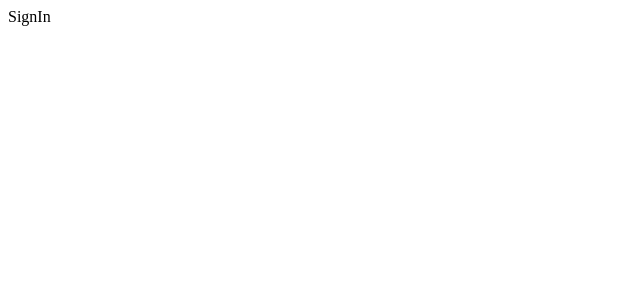
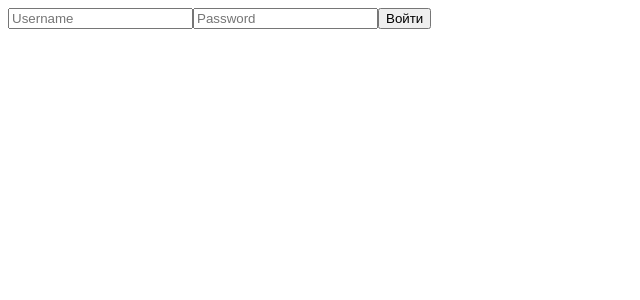
Before and after one commit to apple-xrum/verba-test, a React (Create React App) app: page /signin in a window 1280 px wide. Shown: the top 300 px of the page, without its empty margins (0-640 px from the left). Built offline with nearby package versions, Linux system fonts and the light colour scheme.

Commit message:
Добавлен контекст авторизации пользователя

```diff
--- a/src/App.tsx
+++ b/src/App.tsx
@@ -1,11 +1,11 @@
-import React from 'react';
+import React, { useContext } from 'react';
 import { Routes, Route, Navigate } from 'react-router-dom';
 import SignIn from './components/SignIn';
 import TodoList from './components/TodoList';
+import { AuthContext } from './context/AuthContext';
 
 function App() {
-  //const isLoggedIn = localStorage.getItem('isLoggedIn') === 'true';
-  const isLoggedIn = true;
+  const { isLoggedIn } = useContext(AuthContext)!;
 
   return (
     <div>
--- a/src/components/SignIn.tsx
+++ b/src/components/SignIn.tsx
@@ -1,10 +1,40 @@
-import React from 'react';
+import React, { useState, useContext } from 'react';
+import { useNavigate } from 'react-router-dom';
+import { AuthContext } from '../context/AuthContext';
 
 const SignIn: React.FC = () => {
+  const [username, setUsername] = useState('');
+  const [password, setPassword] = useState('');
+  const navigate = useNavigate();
+  const { setIsLoggedIn } = useContext(AuthContext)!;
+
+  const handleSignIn = (e: React.FormEvent<HTMLFormElement>) => {
+    e.preventDefault();
+    if (username === 'admin' && password === 'admin') {
+      localStorage.setItem('isLoggedIn', 'true');
+      setIsLoggedIn(true);
+      navigate('/');
+    } else {
+      alert('Неверный логин или пароль');
+    }
+  }
+
   return (
-    <div>
-      SignIn
-    </div>
+    <form onSubmit={handleSignIn}>
+      <input
+        type="text"
+        placeholder="Username"
+        value={username}
+        onChange={(e) => setUsername(e.target.value)}
+      />
+      <input
+        type="password"
+        placeholder="Password"
+        value={password}
+        onChange={(e) => setPassword(e.target.value)}
+      />
+      <button type='submit'>Войти</button>
+    </form>
   );
 };
 
--- /dev/null
+++ b/src/context/AuthContext.tsx
@@ -0,0 +1,22 @@
+import React, { createContext, useState, ReactNode } from 'react';
+
+type AuthContextType = {
+  isLoggedIn: boolean;
+  setIsLoggedIn: (isLoggedIn: boolean) => void;
+}
+
+export const AuthContext = createContext<AuthContextType | undefined>(undefined);
+
+type AuthProviderProps = {
+  children: ReactNode;
+}
+
+export const AuthProvider: React.FC<AuthProviderProps> = ({ children }) => {
+  const [isLoggedIn, setIsLoggedIn] = useState(localStorage.getItem('isLoggedIn') === 'true');
+
+  return (
+    <AuthContext.Provider value={{ isLoggedIn, setIsLoggedIn }}>
+      {children}
+    </AuthContext.Provider>
+  );
+};
--- a/src/index.tsx
+++ b/src/index.tsx
@@ -3,6 +3,7 @@ import ReactDOM from 'react-dom/client';
 import { BrowserRouter } from 'react-router-dom';
 import { Provider } from "react-redux";
 import App from './App';
+import { AuthProvider } from './context/AuthContext';
 import { store } from "./redux/store";
 import reportWebVitals from './reportWebVitals';
 
@@ -13,7 +14,9 @@ root.render(
   <React.StrictMode>
     <BrowserRouter >
       <Provider store={store}>
-        <App />
+        <AuthProvider>
+          <App />
+        </AuthProvider>
       </Provider>
     </BrowserRouter>
   </React.StrictMode>
```
